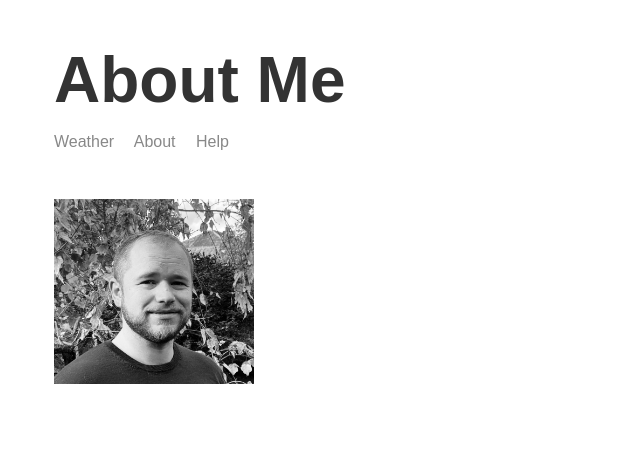
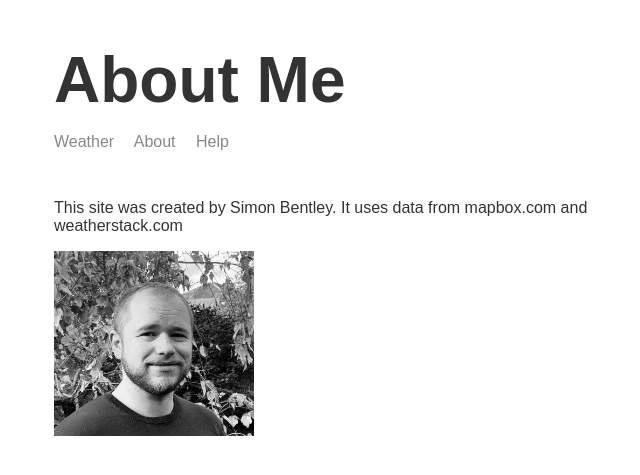
Before and after one commit to sbentleywd/complete-node-web-server, a Node server app: page /about in a window 1280 px wide. Shown: the top 475 px of the page, without its empty margins (261-901 px from the left). Run offline with Node 20, Linux system fonts and the light colour scheme; some libraries are stand-ins or nearby versions.

Commit message:
add about text

```diff
--- a/templates/views/about.hbs
+++ b/templates/views/about.hbs
@@ -13,6 +13,7 @@
 <body>
 	<div class="main-content">
 		{{>header}}
+		<p>This site was created by Simon Bentley. It uses data from mapbox.com and weatherstack.com</p>
 		<img class="portrait" src="./img/headshot.jpeg" />
 	</div>
 
```
